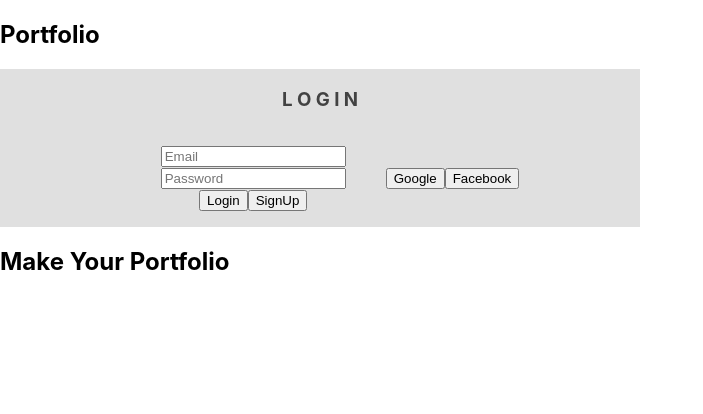
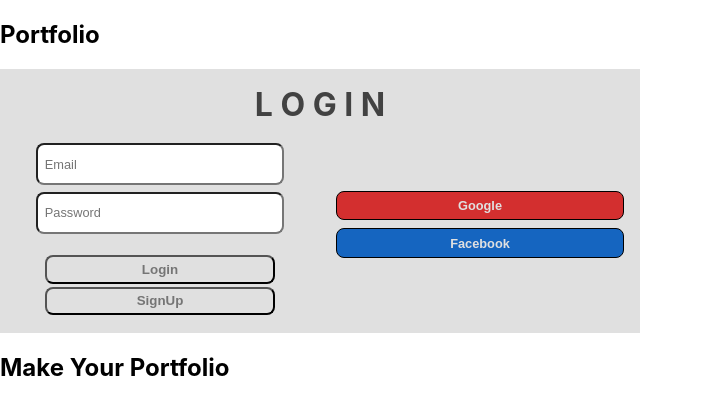
Before and after one commit to ksubin98/portfolio_page, a React (Create React App) app: page / in a window 1280 px wide. Shown: the top 414 px of the page, without its empty margins (0-703 px from the left). Built offline with nearby package versions, Linux system fonts and the light colour scheme.

Commit message:
login style

```diff
--- a/src/components/page/login/login.jsx
+++ b/src/components/page/login/login.jsx
@@ -12,28 +12,24 @@
             <section className={styles.login}>
                 <h1 className={styles.title}>L O G I N</h1>
                 <section className={styles.login_ser}>
-                    <ul className={styles.email_login}>
+                    <div className={styles.email_login}>
                         <form className={styles.inputBox}>
-                            <li>
                             <input
                                 type="text"
                                 className={styles.input}
                                 placeholder="Email"
                                 name="email"
                             />
-                            </li>
-                            <li>
                             <input
                                 type="password"
                                 className={styles.input}
                                 placeholder="Password"
                                 name="password"
                             />
-                            </li>
                         </form>
                         <button className={styles.loginBtn}>Login</button>
                         <button className={styles.signupBtn}>SignUp</button>
-                    </ul>
+                    </div>
                     <ul className={styles.sns_login}>
                         <button className={`${styles.list} ${styles.google}`}>Google</button>
                         <button className={`${styles.list} ${styles.facebook}`}>Facebook</button>
--- a/src/components/page/login/login.module.css
+++ b/src/components/page/login/login.module.css
@@ -15,8 +15,8 @@
 
 .title {
   color: #424242;
-  display: flex;
-  text-align: center;
+  font-size: 2em;
+  margin: 1rem 0 0 0;
 }
 
 .login_ser {
@@ -28,10 +28,73 @@
 }
 
 .email_login {
-  list-style: none;
+  padding: 1rem;
+  width: 50%;
 }
 
-.inputBox {
-  margin: 0.2rem, 0;
+.inputBox::after {
+  content: "";
+  display: block;
   width: 100%;
+  height: 1rem;
+  background-color: #e0e0e0;
 }
+
+.input {
+  margin: 0.2rem 0;
+  width: 80%;
+  height: 2em;
+  border-radius: 0.5rem;
+  font-size: 0.8rem;
+  border: 1em groove border #aeaeae;
+  padding: 0.4rem;
+}
+
+.loginBtn {
+  width: 80%;
+  border-radius: 0.5rem;
+  color: #757575;
+  font-weight: bold;
+  padding: 0.3rem;
+  margin: 0.1rem 0;
+  background-color: #e0e0e0;
+}
+.signupBtn {
+  width: 80%;
+  border-radius: 0.5rem;
+  color: #757575;
+  font-weight: bold;
+  padding: 0.3rem;
+  margin: 0.1rem 0;
+  background-color: #e0e0e0;
+}
+
+.sns_login {
+  list-style: none;
+  padding: 1rem;
+  width: 50%;
+  text-align: center;
+}
+
+.list {
+  color: #e0e0e0;
+  list-style: none;
+  padding: 0.4rem;
+  cursor: pointer;
+  width: 100%;
+  height: 100%;
+  border-style: solid;
+  border-radius: 0.5rem;
+  border-width: 0.1rem;
+  font-size: 0.8rem;
+  margin-bottom: 0.5rem;
+  font-weight: bold;
+}
+
+.list.facebook {
+  background-color: #1565c0;
+}
+
+.list.google {
+  background-color: #d32f2f;
+}
```
